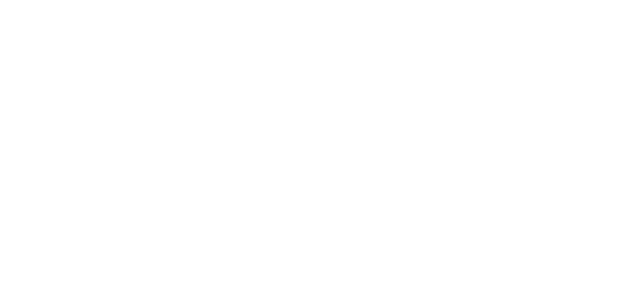
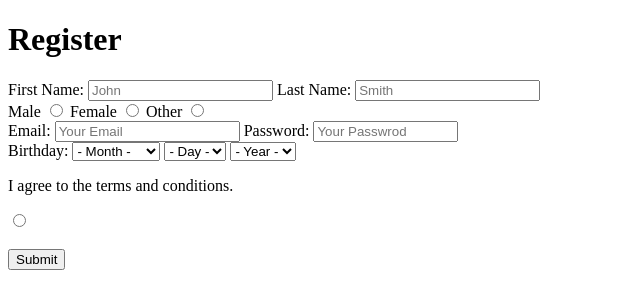
Before and after one commit to GHenseler/WebDeveloperCourse, a plain HTML site: page HTML.CSS/formQuiz.html in a window 1280 px wide. Shown: the whole page, without its empty margins (0-640 px from the left). Drawn offline with Linux system fonts and the light colour scheme.

Commit message:
finish attempt at formQuiz

```diff
--- a/HTML.CSS/formQuiz.html
+++ b/HTML.CSS/formQuiz.html
@@ -8,5 +8,144 @@
 </head>
 <body>
 
+<h1>Register</h1>
+
+<form action="">
+    <label for="First Name">First Name:</label>
+    <input type="text" name="name" id="firstname" placeholder="John" required>
+
+    <label for="Last Name">Last Name:</label>
+    <input type="text" name="name" id="lastname" placeholder="Smith" required>
+    <br>
+    <label for="male">Male</label>
+    <input type="radio" name="gender" id="male">
+
+    <label for="female">Female</label>
+    <input type="radio" name="gender" id="female">
+
+    <label for="other">Other</label>
+    <input type="radio" name="gender" id="other">
+    <br>
+    <label for="email">Email:</label>
+    <input type="email" name="email" id="email" placeholder="Your Email" required>
+
+    <label for="password">Password:</label>
+    <input type="password" name="password" id="password" placeholder="Your Passwrod" minlength="5" maxlength="10" size="15" required>
+    <br>
+    Birthday:
+    <select name="DOBMonth">
+            <option> - Month - </option>
+            <option value="January">January</option>
+            <option value="Febuary">Febuary</option>
+            <option value="March">March</option>
+            <option value="April">April</option>
+            <option value="May">May</option>
+            <option value="June">June</option>
+            <option value="July">July</option>
+            <option value="August">August</option>
+            <option value="September">September</option>
+            <option value="October">October</option>
+            <option value="November">November</option>
+            <option value="December">December</option>
+        </select>
+
+        <select name="DOBDay">
+            <option> - Day - </option>
+            <option value="1">1</option>
+            <option value="2">2</option>
+            <option value="3">3</option>
+            <option value="4">4</option>
+            <option value="5">5</option>
+            <option value="6">6</option>
+            <option value="7">7</option>
+            <option value="8">8</option>
+            <option value="9">9</option>
+            <option value="10">10</option>
+            <option value="11">11</option>
+            <option value="12">12</option>
+            <option value="13">13</option>
+            <option value="14">14</option>
+            <option value="15">15</option>
+            <option value="16">16</option>
+            <option value="17">17</option>
+            <option value="18">18</option>
+            <option value="19">19</option>
+            <option value="20">20</option>
+            <option value="21">21</option>
+            <option value="22">22</option>
+            <option value="23">23</option>
+            <option value="24">24</option>
+            <option value="25">25</option>
+            <option value="26">26</option>
+            <option value="27">27</option>
+            <option value="28">28</option>
+            <option value="29">29</option>
+            <option value="30">30</option>
+            <option value="31">31</option>
+        </select>
+
+        <select name="DOBYear">
+            <option> - Year - </option>
+            <option value="1993">1993</option>
+            <option value="1992">1992</option>
+            <option value="1991">1991</option>
+            <option value="1990">1990</option>
+            <option value="1989">1989</option>
+            <option value="1988">1988</option>
+            <option value="1987">1987</option>
+            <option value="1986">1986</option>
+            <option value="1985">1985</option>
+            <option value="1984">1984</option>
+            <option value="1983">1983</option>
+            <option value="1982">1982</option>
+            <option value="1981">1981</option>
+            <option value="1980">1980</option>
+            <option value="1979">1979</option>
+            <option value="1978">1978</option>
+            <option value="1977">1977</option>
+            <option value="1976">1976</option>
+            <option value="1975">1975</option>
+            <option value="1974">1974</option>
+            <option value="1973">1973</option>
+            <option value="1972">1972</option>
+            <option value="1971">1971</option>
+            <option value="1970">1970</option>
+            <option value="1969">1969</option>
+            <option value="1968">1968</option>
+            <option value="1967">1967</option>
+            <option value="1966">1966</option>
+            <option value="1965">1965</option>
+            <option value="1964">1964</option>
+            <option value="1963">1963</option>
+            <option value="1962">1962</option>
+            <option value="1961">1961</option>
+            <option value="1960">1960</option>
+            <option value="1959">1959</option>
+            <option value="1958">1958</option>
+            <option value="1957">1957</option>
+            <option value="1956">1956</option>
+            <option value="1955">1955</option>
+            <option value="1954">1954</option>
+            <option value="1953">1953</option>
+            <option value="1952">1952</option>
+            <option value="1951">1951</option>
+            <option value="1950">1950</option>
+            <option value="1949">1949</option>
+            <option value="1948">1948</option>
+            <option value="1947">1947</option>
+
+        </select>
+
+        <p>I agree to the terms and conditions.</p>
+        <input type="radio" name="agree" id="termsAgree" value="Yes">
+
+    <br>
+    <br>
+    <button>Submit</button>
+
+
+
+</form>
+
 </body>
 </html>
```
Also changed, not shown: HTML.CSS/inputs.html (+2 -2 lines).
